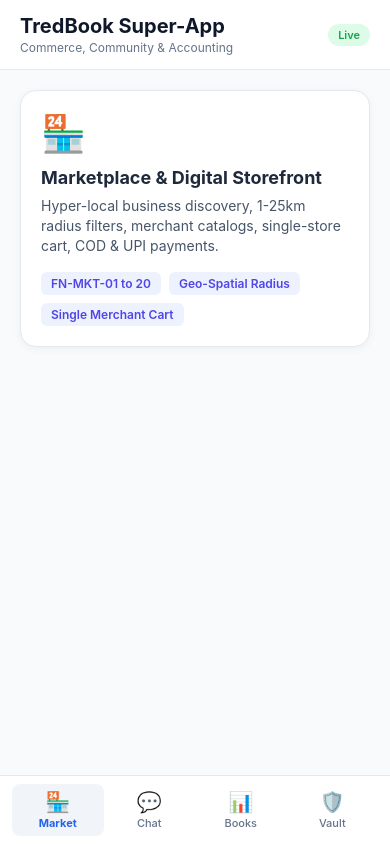
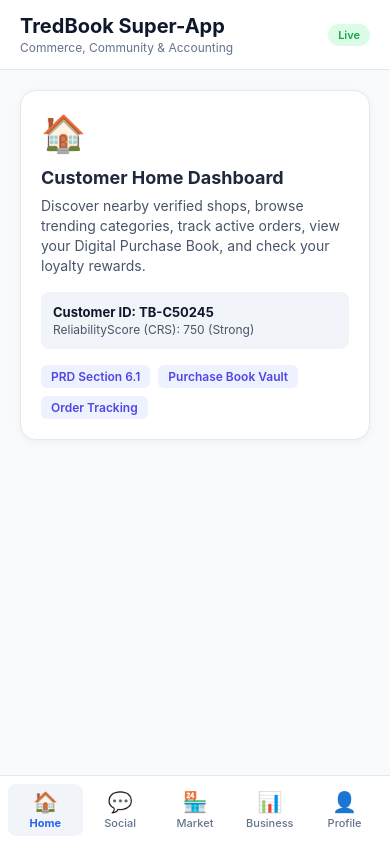
Before and after one commit to Nileshkanjariya2705/tredbook-mobile-frontend, a React Native app: screen / in a window 390 px wide. Built offline with nearby package versions, Linux system fonts and the light colour scheme.

Commit message:
feat: align navigation shell with 5 core PRD pillars (Home, Social, Market, Business, Profile)

```diff
--- a/App.tsx
+++ b/App.tsx
@@ -2,121 +2,163 @@ import React, { useState } from 'react';
 import { StyleSheet, Text, View, SafeAreaView, TouchableOpacity, ScrollView, Platform } from 'react-native';
 import { StatusBar } from 'expo-status-bar';
 
-type ActiveTab = 'storefront' | 'chat' | 'accounting' | 'vault';
+// 5 Core Navigation Pillars defined in Section 19 of TredBook Master PRD
+type NavigationTab = 'home' | 'social' | 'marketplace' | 'business' | 'profile';
 
 export default function App() {
-  const [activeTab, setActiveTab] = useState<ActiveTab>('storefront');
+  const [activeTab, setActiveTab] = useState<NavigationTab>('home');
 
   return (
     <SafeAreaView style={styles.safeArea}>
       <StatusBar style="dark" />
 
-      {/* Header Bar */}
+      {/* Top Header Bar */}
       <View style={styles.header}>
         <View>
           <Text style={styles.headerTitle}>TredBook Super-App</Text>
           <Text style={styles.headerSubtitle}>Commerce, Community & Accounting</Text>
         </View>
-        <View style={styles.onlineBadge}>
-          <Text style={styles.onlineBadgeText}>Live</Text>
+        <View style={styles.badgeRow}>
+          <View style={styles.onlineBadge}>
+            <Text style={styles.onlineBadgeText}>Live</Text>
+          </View>
         </View>
       </View>
 
       {/* Main Workspace */}
       <ScrollView contentContainerStyle={styles.contentContainer}>
-        {activeTab === 'storefront' && (
+        {/* Tab 1: Home Dashboard (PRD Section 6.1) */}
+        {activeTab === 'home' && (
           <View style={styles.card}>
-            <Text style={styles.cardEmoji}>🏪</Text>
-            <Text style={styles.cardTitle}>Marketplace & Digital Storefront</Text>
+            <Text style={styles.cardEmoji}>🏠</Text>
+            <Text style={styles.cardTitle}>Customer Home Dashboard</Text>
             <Text style={styles.cardDesc}>
-              Hyper-local business discovery, 1-25km radius filters, merchant catalogs, single-store cart, COD & UPI payments.
+              Discover nearby verified shops, browse trending categories, track active orders, view your Digital Purchase Book, and check your loyalty rewards.
             </Text>
+            <View style={styles.metaBox}>
+              <Text style={styles.metaTitle}>Customer ID: TB-C50245</Text>
+              <Text style={styles.metaSub}>ReliabilityScore (CRS): 750 (Strong)</Text>
+            </View>
             <View style={styles.tagRow}>
-              <Text style={styles.tag}>FN-MKT-01 to 20</Text>
-              <Text style={styles.tag}>Geo-Spatial Radius</Text>
-              <Text style={styles.tag}>Single Merchant Cart</Text>
+              <Text style={styles.tag}>PRD Section 6.1</Text>
+              <Text style={styles.tag}>Purchase Book Vault</Text>
+              <Text style={styles.tag}>Order Tracking</Text>
             </View>
           </View>
         )}
 
-        {activeTab === 'chat' && (
+        {/* Tab 2: Social Ecosystem (PRD Section 7 & FN-CHAT) */}
+        {activeTab === 'social' && (
           <View style={styles.card}>
             <Text style={styles.cardEmoji}>💬</Text>
-            <Text style={styles.cardTitle}>Customer Chat & Social Ecosystem</Text>
+            <Text style={styles.cardTitle}>Social & Real-Time Communication</Text>
             <Text style={styles.cardDesc}>
-              Real-time 1-on-1 & 1,000-member groups, interactive invoice payment cards, quotation cards, 24h stories, and unified inbox.
+              Real-time 1-on-1 & 1,000-member community rooms, interactive invoice payment cards, quotation cards, 24h stories with product tags, and broadcast channels.
             </Text>
             <View style={styles.tagRow}>
               <Text style={styles.tag}>FN-CHAT-01 to 18</Text>
-              <Text style={styles.tag}>Socket.io Gateway</Text>
-              <Text style={styles.tag}>UPI Pay Cards</Text>
+              <Text style={styles.tag}>Interactive UPI Cards</Text>
+              <Text style={styles.tag}>24h Stories</Text>
+              <Text style={styles.tag}>Broadcast Channels</Text>
             </View>
           </View>
         )}
 
-        {activeTab === 'accounting' && (
+        {/* Tab 3: Marketplace & Storefront (PRD Section 6 & FN-MKT) */}
+        {activeTab === 'marketplace' && (
           <View style={styles.card}>
-            <Text style={styles.cardEmoji}>📊</Text>
-            <Text style={styles.cardTitle}>Accounting Platform (tredbook-web)</Text>
+            <Text style={styles.cardEmoji}>🏪</Text>
+            <Text style={styles.cardTitle}>Marketplace & Digital Storefronts</Text>
             <Text style={styles.cardDesc}>
-              Enterprise GST accounting, invoices, jewellery tounch/wastage formulas, double-entry ledger, and thermal print bridge.
+              Hyper-local geo-spatial discovery (1–25 km radius), merchant public storefronts, single-merchant cart checkout, Cash on Delivery, and Pay-at-Store.
             </Text>
             <View style={styles.tagRow}>
-              <Text style={styles.tag}>FN-WEB-01 to 73</Text>
-              <Text style={styles.tag}>SSO Web Bridge</Text>
-              <Text style={styles.tag}>ESC/POS Printing</Text>
+              <Text style={styles.tag}>FN-MKT-01 to 20</Text>
+              <Text style={styles.tag}>Geo-Radius Filter</Text>
+              <Text style={styles.tag}>Single-Store Cart</Text>
+              <Text style={styles.tag}>B2B Wholesale</Text>
             </View>
           </View>
         )}
 
-        {activeTab === 'vault' && (
+        {/* Tab 4: Business Ecosystem & Accounting (PRD Section 5 & tredbook-web) */}
+        {activeTab === 'business' && (
           <View style={styles.card}>
-            <Text style={styles.cardEmoji}>🛡️</Text>
-            <Text style={styles.cardTitle}>Digital Purchase Vault & Warranty</Text>
+            <Text style={styles.cardEmoji}>📊</Text>
+            <Text style={styles.cardTitle}>Business Ecosystem & Accounting</Text>
             <Text style={styles.cardDesc}>
-              Personal customer vault archiving digital invoices across all merchants, live warranty countdown clock, and paper bill OCR scanner.
+              Full business operating system: Accounting & Billing via tredbook-web, inventory, CRM, Unified Business Inbox, and ESC/POS thermal printing bridge.
+            </Text>
+            <View style={styles.metaBox}>
+              <Text style={styles.metaTitle}>Business ID: TB-B10245</Text>
+              <Text style={styles.metaSub}>TrustScore (BTS): 820 (Very Strong)</Text>
+            </View>
+            <View style={styles.tagRow}>
+              <Text style={styles.tag}>FN-WEB-01 to 73</Text>
+              <Text style={styles.tag}>SSO Web Bridge</Text>
+              <Text style={styles.tag}>Unified Business Inbox</Text>
+              <Text style={styles.tag}>Mode 1/2/3 Sync</Text>
+            </View>
+          </View>
+        )}
+
+        {/* Tab 5: Profile & Identity (PRD Section 4 & 11) */}
+        {activeTab === 'profile' && (
+          <View style={styles.card}>
+            <Text style={styles.cardEmoji}>👤</Text>
+            <Text style={styles.cardTitle}>Profile & Trust Management</Text>
+            <Text style={styles.cardDesc}>
+              Unified TredBook account management. Switch between Customer and Business contexts, manage QR code passports, view TrustProfile history, and dispute records.
             </Text>
             <View style={styles.tagRow}>
-              <Text style={styles.tag}>FN-MKT-15</Text>
-              <Text style={styles.tag}>FN-MKT-16</Text>
-              <Text style={styles.tag}>Digital Warranty Passport</Text>
+              <Text style={styles.tag}>Unified Account</Text>
+              <Text style={styles.tag}>TrustProfile (BTS/CRS)</Text>
+              <Text style={styles.tag}>KYC Verification</Text>
             </View>
           </View>
         )}
       </ScrollView>
 
-      {/* Bottom Tab Bar */}
+      {/* 5-Item Bottom Navigation Bar (PRD Section 19) */}
       <View style={styles.tabBar}>
         <TouchableOpacity
-          style={[styles.tabButton, activeTab === 'storefront' && styles.tabButtonActive]}
-          onPress={() => setActiveTab('storefront')}
+          style={[styles.tabButton, activeTab === 'home' && styles.tabButtonActive]}
+          onPress={() => setActiveTab('home')}
         >
-          <Text style={styles.tabIcon}>🏪</Text>
-          <Text style={[styles.tabText, activeTab === 'storefront' && styles.tabTextActive]}>Market</Text>
+          <Text style={styles.tabIcon}>🏠</Text>
+          <Text style={[styles.tabText, activeTab === 'home' && styles.tabTextActive]}>Home</Text>
         </TouchableOpacity>
 
         <TouchableOpacity
-          style={[styles.tabButton, activeTab === 'chat' && styles.tabButtonActive]}
-          onPress={() => setActiveTab('chat')}
+          style={[styles.tabButton, activeTab === 'social' && styles.tabButtonActive]}
+          onPress={() => setActiveTab('social')}
         >
           <Text style={styles.tabIcon}>💬</Text>
-          <Text style={[styles.tabText, activeTab === 'chat' && styles.tabTextActive]}>Chat</Text>
+          <Text style={[styles.tabText, activeTab === 'social' && styles.tabTextActive]}>Social</Text>
         </TouchableOpacity>
 
         <TouchableOpacity
-          style={[styles.tabButton, activeTab === 'accounting' && styles.tabButtonActive]}
-          onPress={() => setActiveTab('accounting')}
+          style={[styles.tabButton, activeTab === 'marketplace' && styles.tabButtonActive]}
+          onPress={() => setActiveTab('marketplace')}
         >
-          <Text style={styles.tabIcon}>📊</Text>
-          <Text style={[styles.tabText, activeTab === 'accounting' && styles.tabTextActive]}>Books</Text>
+          <Text style={styles.tabIcon}>🏪</Text>
+          <Text style={[styles.tabText, activeTab === 'marketplace' && styles.tabTextActive]}>Market</Text>
         </TouchableOpacity>
 
         <TouchableOpacity
-          style={[styles.tabButton, activeTab === 'vault' && styles.tabButtonActive]}
-          onPress={() => setActiveTab('vault')}
+          style={[styles.tabButton, activeTab === 'business' && styles.tabButtonActive]}
+          onPress={() => setActiveTab('business')}
         >
-          <Text style={styles.tabIcon}>🛡️</Text>
-          <Text style={[styles.tabText, activeTab === 'vault' && styles.tabTextActive]}>Vault</Text>
+          <Text style={styles.tabIcon}>📊</Text>
+          <Text style={[styles.tabText, activeTab === 'business' && styles.tabTextActive]}>Business</Text>
+        </TouchableOpacity>
+
+        <TouchableOpacity
+          style={[styles.tabButton, activeTab === 'profile' && styles.tabButtonActive]}
+          onPress={() => setActiveTab('profile')}
+        >
+          <Text style={styles.tabIcon}>👤</Text>
+          <Text style={[styles.tabText, activeTab === 'profile' && styles.tabTextActive]}>Profile</Text>
         </TouchableOpacity>
       </View>
     </SafeAreaView>
@@ -148,6 +190,10 @@ const styles = StyleSheet.create({
     fontSize: 12,
     color: '#64748B',
     marginTop: 2,
+  },
+  badgeRow: {
+    flexDirection: 'row',
+    alignItems: 'center',
   },
   onlineBadge: {
     backgroundColor: '#DCFCE7',
@@ -191,6 +237,22 @@ const styles = StyleSheet.create({
     lineHeight: 20,
     marginBottom: 16,
   },
+  metaBox: {
+    backgroundColor: '#F1F5F9',
+    borderRadius: 8,
+    padding: 12,
+    marginBottom: 16,
+  },
+  metaTitle: {
+    fontSize: 13,
+    fontWeight: '700',
+    color: '#0F172A',
+  },
+  metaSub: {
+    fontSize: 12,
+    color: '#475569',
+    marginTop: 2,
+  },
   tagRow: {
     flexDirection: 'row',
     flexWrap: 'wrap',
@@ -211,7 +273,7 @@ const styles = StyleSheet.create({
     borderTopWidth: 1,
     borderTopColor: '#E2E8F0',
     paddingVertical: 8,
-    paddingHorizontal: 12,
+    paddingHorizontal: 8,
   },
   tabButton: {
     flex: 1,
```
